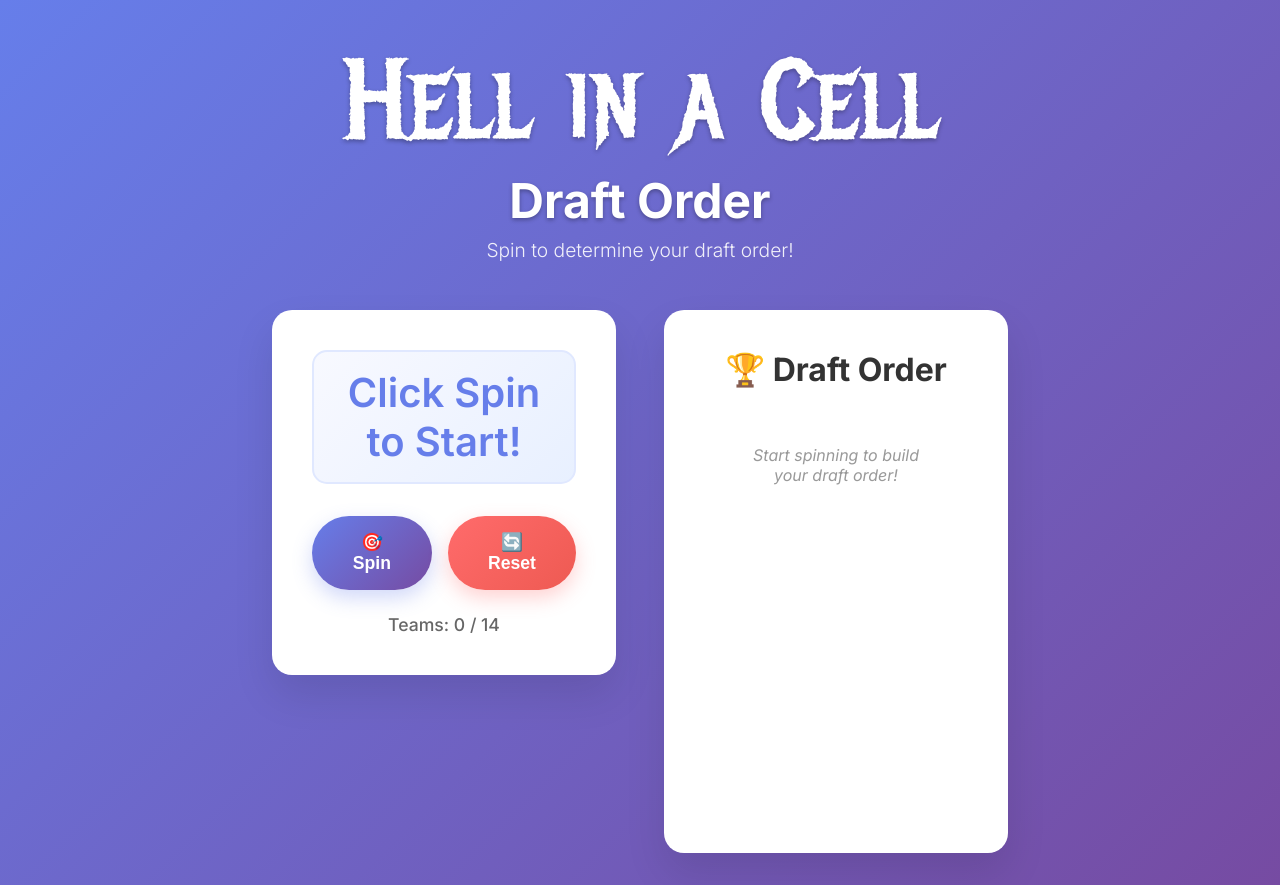
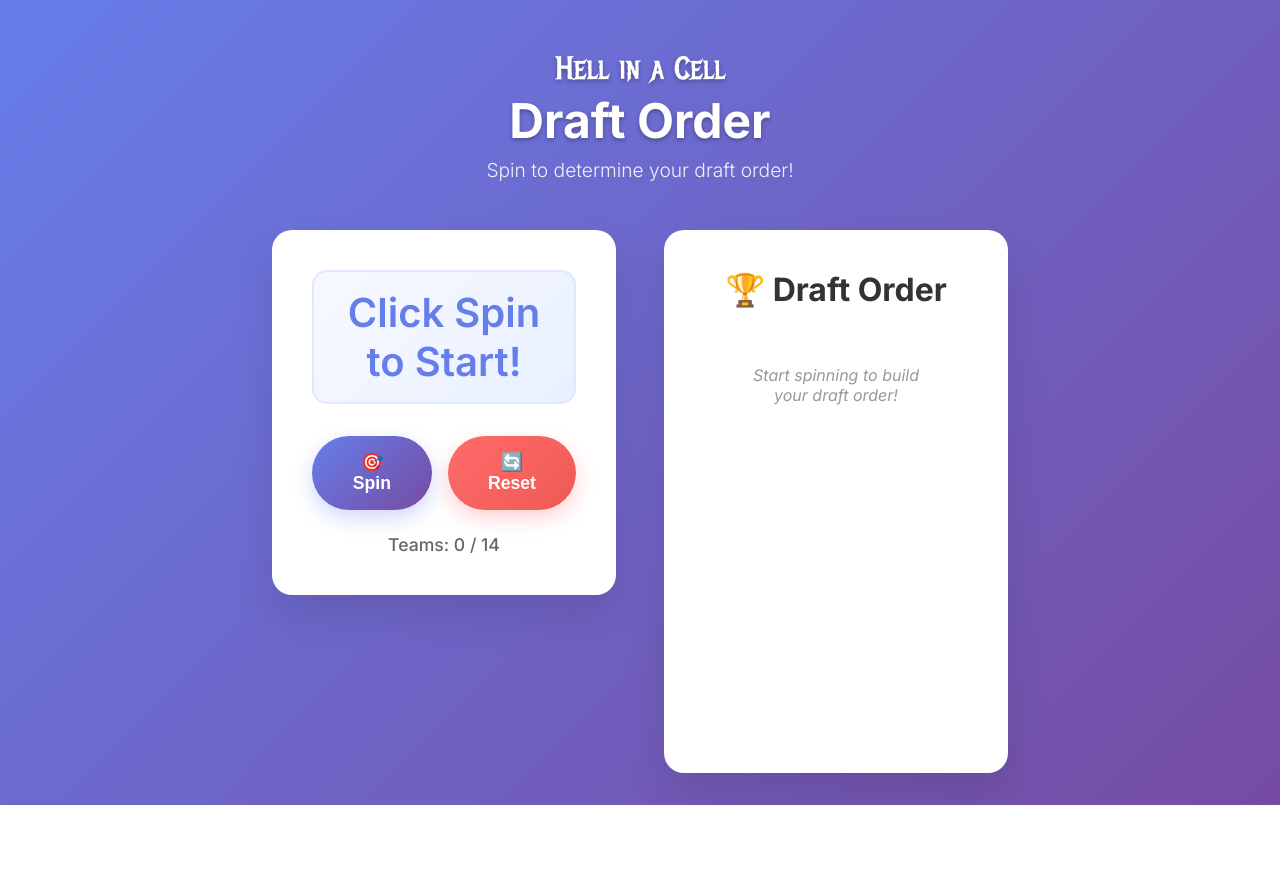
Before and after one commit to bsim26/draft-selector, a website: page index.html in a window 1280 px wide. After the commit the page ends 805 px from the top, so only its background shows below. Drawn offline with Linux system fonts and the light colour scheme.

Commit message:
Update style.css

```diff
--- a/style.css
+++ b/style.css
@@ -97,7 +97,7 @@ main {
     font-family: "Metal Mania", system-ui;
     font-weight: 400;
     font-style: normal;
-    font-size: 7rem;
+    font-size: 2rem;
 }
 
 .spin-btn, .reset-btn {
```
